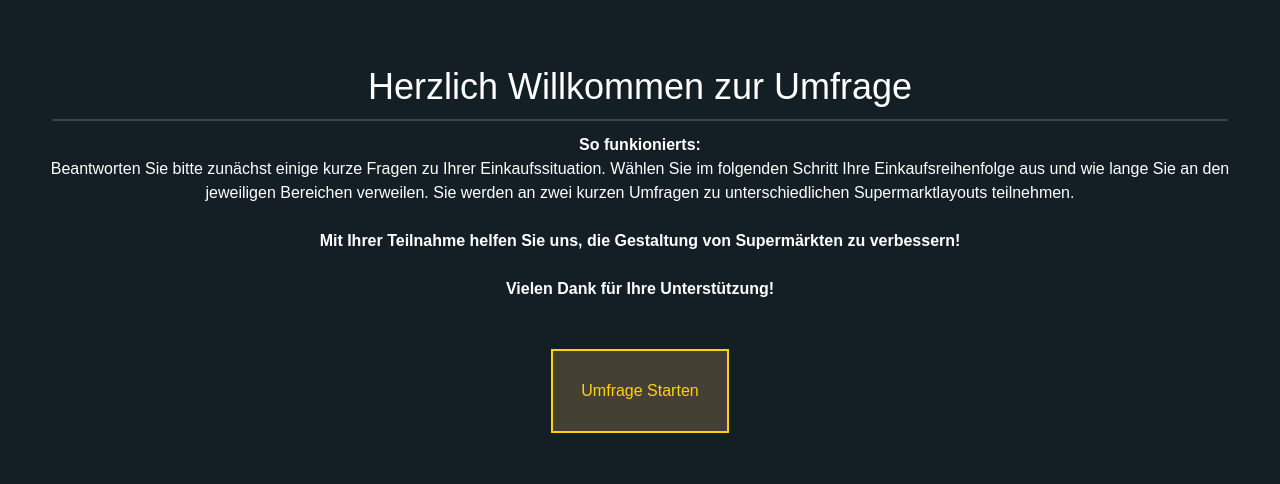
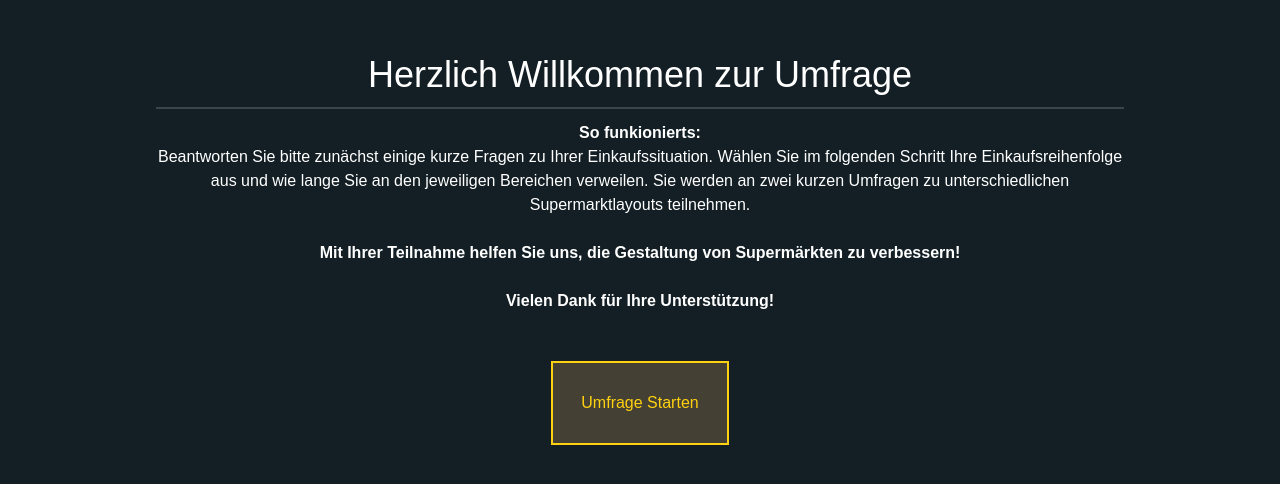
Before and after one commit to TobiasL98/Onlineumfragetool-Teamprojekt-2024, a Next.js app: page / in a window 1280 px wide. Shown: the part 138-622 px from the top of the page. Built offline with nearby package versions, Linux system fonts and the light colour scheme.

Commit message:
homepage bigger margin

```diff
--- a/src/app/page.tsx
+++ b/src/app/page.tsx
@@ -1,6 +1,6 @@
 export default function Page() {
 	return (
-		<div className="mx-10 flex flex-col items-center justify-center">
+		<div className="mx-36 flex flex-col items-center justify-center">
 			<div className="text-center">
 				<h1 className="text-4xl font-medium">
 					Herzlich Willkommen zur Umfrage
```
